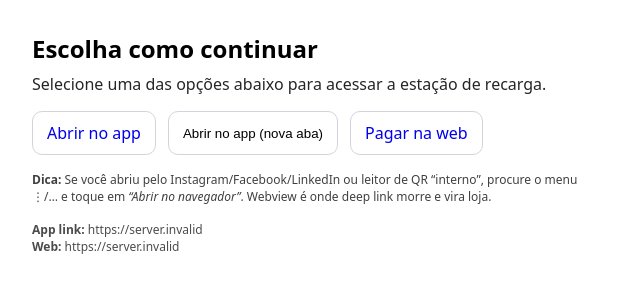
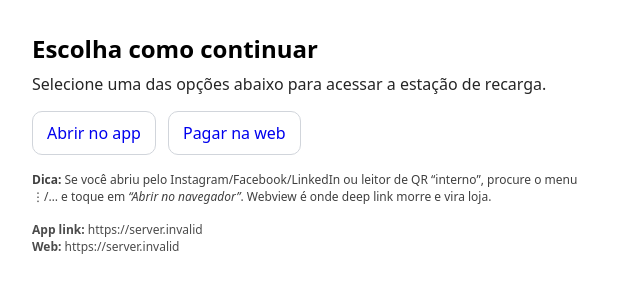
Before and after one commit to DhioneCastilhoBarbosa/qr-redirect, a React (Vite) app: page /r/1/1 in a window 1280 px wide. Shown: the top 300 px of the page, without its empty margins (0-640 px from the left). Built offline with nearby package versions, Linux system fonts and the light colour scheme; no server answers.

Commit message:
removendo button nova aba

```diff
--- a/src/pages/RedirectPage.tsx
+++ b/src/pages/RedirectPage.tsx
@@ -57,11 +57,11 @@ export default function RedirectPage() {
     );
   }
 
-  const openInNewTab = (url: string) => {
+  /*const openInNewTab = (url: string) => {
     setStatus("trying");
     // Alguns webviews respeitam melhor abrir fora/aba nova
     window.open(url, "_blank", "noopener,noreferrer");
-  };
+  };*/
 
   //const looksLikeWebView = isInAppBrowser();
 
@@ -92,7 +92,7 @@ export default function RedirectPage() {
         </a>
 
         {/* Tentativa alternativa: nova aba (às vezes tira do webview) */}
-        <button
+        {/*<button
           type="button"
           onClick={() => openInNewTab(appUrl)}
           style={{
@@ -104,7 +104,7 @@ export default function RedirectPage() {
           }}
         >
           Abrir no app (nova aba)
-        </button>
+        </button>*/}
 
         <a
           href={webUrl}
```
